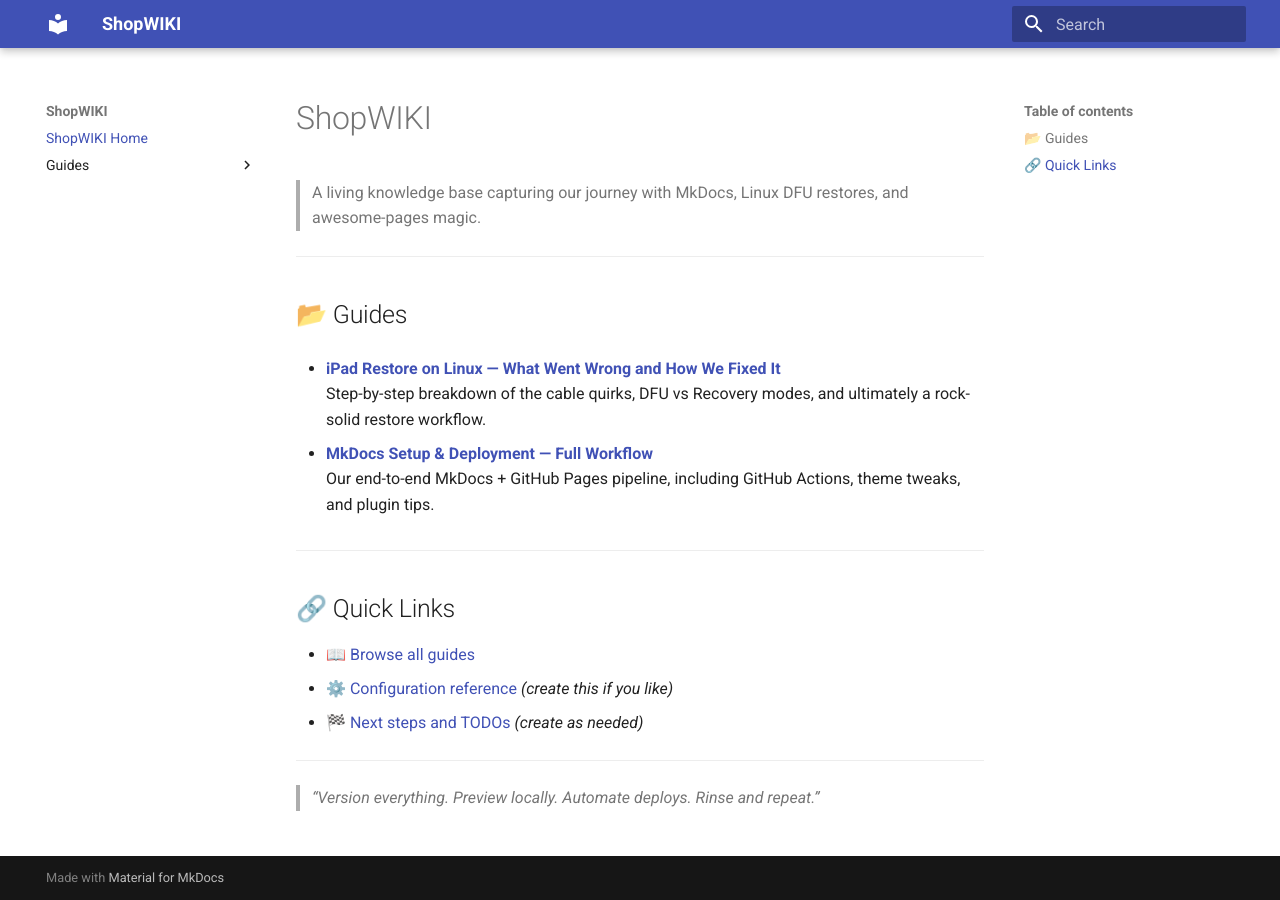
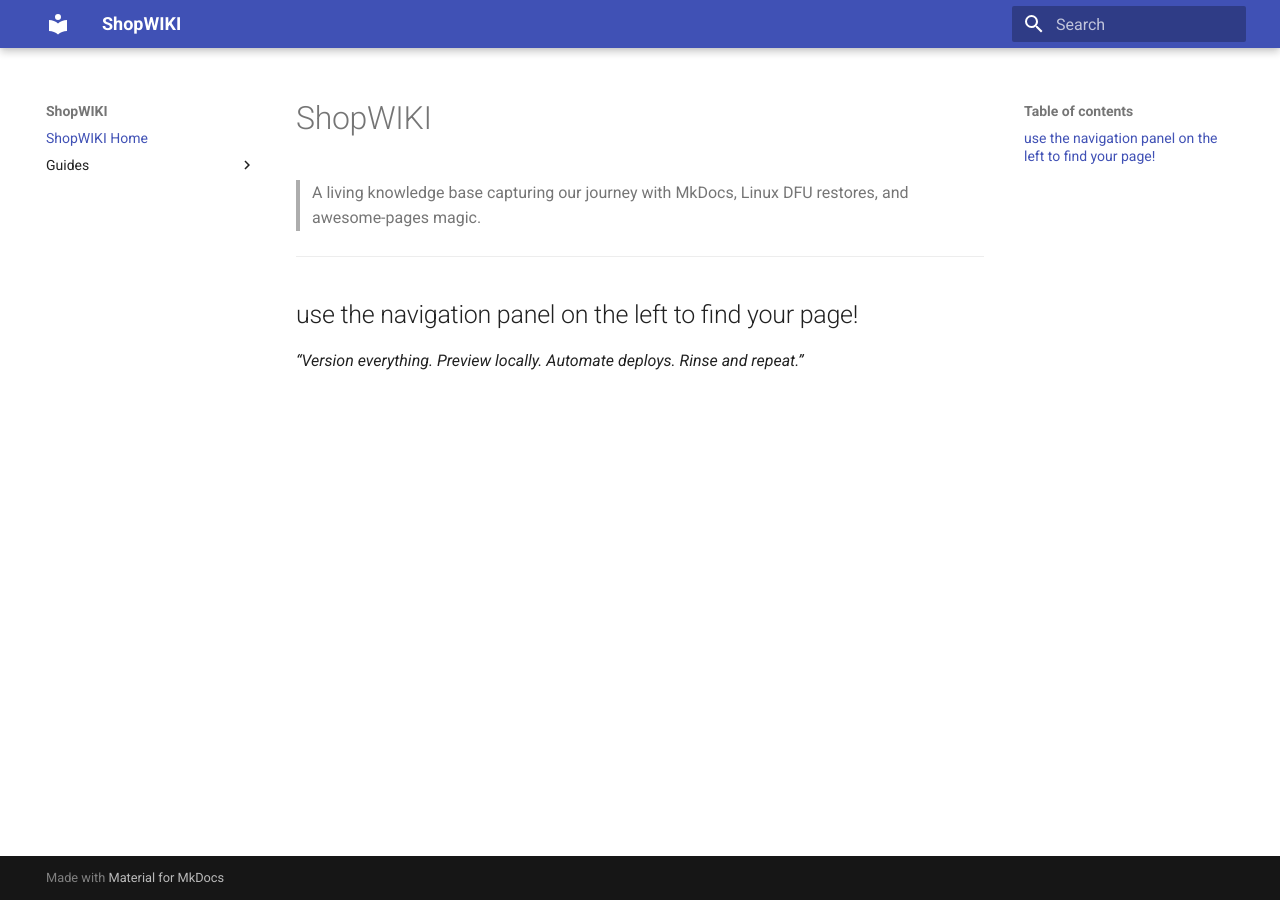
Before and after one commit to bfosbinder/ShopWIKI, an MkDocs documentation site: the page built from docs/index.md, in a window 1280 px wide. Built offline with MkDocs 1.6.1 and Material for MkDocs 9.7.7, drawn with Linux system fonts in a browser that asks for light colours.

Commit message:
added new index page

```diff
--- a/docs/index.md
+++ b/docs/index.md
@@ -9,22 +9,6 @@ title: ShopWIKI Home
 
 ---
 
-## 📂 Guides
+## use the navigation panel on the left to find your page!
 
-- **[iPad Restore on Linux — What Went Wrong and How We Fixed It](Guides/ipad-restore.md)**
-  Step-by-step breakdown of the cable quirks, DFU vs Recovery modes, and ultimately a rock-solid restore workflow.
-
-- **[MkDocs Setup & Deployment — Full Workflow](Guides/MkDocs Setup & Deployment — Full Workflow.md)**
-  Our end-to-end MkDocs + GitHub Pages pipeline, including GitHub Actions, theme tweaks, and plugin tips.
-
----
-
-## 🔗 Quick Links
-
-- 📖 [Browse all guides](Guides/)
-- ⚙️ [Configuration reference](configuration.md) *(create this if you like)*
-- 🏁 [Next steps and TODOs](todo.md) *(create as needed)*
-
----
-
-> _“Version everything. Preview locally. Automate deploys. Rinse and repeat.”_
+_“Version everything. Preview locally. Automate deploys. Rinse and repeat.”_
```
